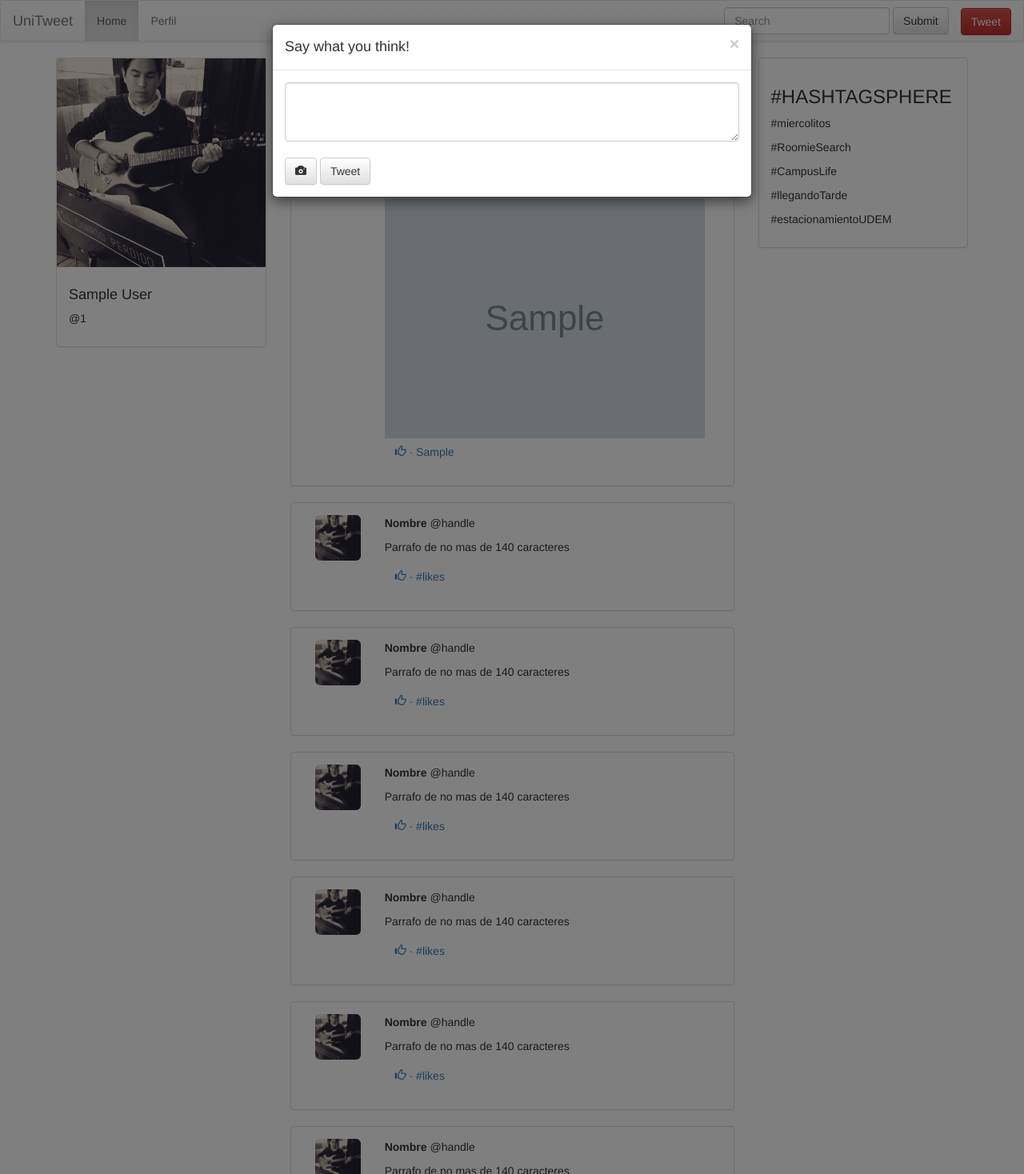
After one commit to CarlosGzz/UniTweet, a PHP site: page /index.php in a window 1280 px wide, after a click on "Tweet". The commit adds this page. Shown: the whole page at 80% size. Run offline with PHP 8.4, Linux system fonts and the light colour scheme; the visitor is signed in with stand-in values (Sample User, id 1); tables that the repository leaves empty or names only in its code hold one stand-in row (values such as "Sample post"); grey boxes marked "Sample" are stand-in pictures; data that the repository does not hold is empty; some libraries are stand-ins or nearby versions.

Commit message:
Carlos Gzz
chingos de cambios ua no me acuerdo

```diff
--- a/Controlador/JS/loginOperaciones.js
+++ b/Controlador/JS/loginOperaciones.js
@@ -13,7 +13,7 @@ $(document).ready(function() {
                 $('#mensaje').show(),
                 $('#mensaje').html('<span class="glyphicon glyphicon-exclamation-sign" aria-hidden="true"></span><span class="sr-only">Error:</span> Usuario o Contraseña Incorrectas');
               }else{
-                window.location = "../../index.html";
+                window.location = "../../index.php";
               }
           }
         });
--- a/Modelo/connect.php
+++ b/Modelo/connect.php
@@ -1,15 +1,13 @@
 <?php
-	$servername = "sehur.me";
-	$username = "root";
-	$password = "V239ecoif";
-	$dbname = "unitweet";
-	echo "hola";
+	$servername = "us-cdbr-iron-east-03.cleardb.net";
+  	$username = "bd6ae5abdbbdd1";
+  	$password = "3fc8f834";
+  	$dbname = "heroku_9591bc77f0cc5ca";
 	// Create connection
 	$db = new mysqli($servername, $username, $password, $dbname);
+	mysqli_connect($servername, $username, $password, $dbname);
 	// Check connection
 	if ($db->connect_error) {
-		die("Connección fallida: Lo sentimos estamos teniendo problemas" . $db->connect_error);
+		die("Connección fallida: Lo sentimos estamos teniendo problemas " . $db->connect_error);
 	}
-
-	echo " hokk";
 ?>
--- a/Vista/tweet.html
+++ b/Vista/tweet.html
@@ -1,9 +1,4 @@
-<!DOCTYPE html>
-<html lang="en">
 
-<head>
-	</head>
-<body>
 	<div class="panel panel-default">
 		<div class="panel-body">
 			<div class="col-xs-2">
@@ -22,5 +17,3 @@
 		</div>
 	</div>
 	<a href="Vista/tweet.html">next page</a>
-</body>
-</html>
--- /dev/null
+++ b/Vista/tweet.php
@@ -0,0 +1,42 @@
+<?php
+	session_start();
+	if(isset($_REQUEST)){
+		$num = $_REQUEST['num']+1;
+		require "../Modelo/connect.php";
+		$data = $db->query("SELECT tweet.id_tweet, tweet.tags,tweet.post, tweet.link_image, tweet.fecha_tweet, tweet.handle, tweet.num_likes, usuario.nombre, usuario.profile_link, usuario.id_universidad FROM tweet LEFT JOIN usuario ON tweet.handle=usuario.handle WHERE usuario.id_universidad = '".$_SESSION['id_universidad']."'ORDER BY fecha_tweet");
+		$tweet = array();
+		while($object = mysqli_fetch_object($data)){
+			$tweet[]=$object;
+		}
+		var_dump($tweet[0]);
+
+?>
+
+<div class="panel panel-default">
+	<div class="panel-body">
+		<div class="col-xs-2">
+			<img src="Vista/profilesuperadmin.jpg" alt="..." class="img-rounded img-responsive" size="auto">
+		</div>
+		<div class="col-sm-10">
+			<p><b><?php echo $tweet[0]->nombre?></b> @<?php echo $tweet[0]->handle?></p>
+			<p><?php echo $tweet[0]->post?> </p>
+			<?php
+				if($tweet[0]->link_image!=" "){
+					echo "<img src='".$tweet[0]->link_image."'";
+				}else{
+					echo "no image";
+				}
+			?>
+			<p>
+				<a href="#" class="btn btn" role="button">
+					<span class="glyphicon glyphicon-thumbs-up" aria-hidden="true"></span> · <?php echo $tweet[0]->num_likes?>
+				</a>
+				<!--SI EL POST ES TUYO PONER UN BOTON PARA BORRAR<a href="#" class="btn btn-default" role="button">borrar</a>-->
+			</p>
+		</div>
+	</div>
+</div>
+<a href="Vista/tweet.html?num=<?php echo $num+1;?>">next page</a>
+<?php
+	}
+?>
--- /dev/null
+++ b/index.php
@@ -0,0 +1,228 @@
+<?php
+
+    session_start();
+
+    function tweet(){
+        if(isset($_POST)){
+            if ($_POST['text']) {
+                require "Modelo/connect.php";
+                $post = $_POST['text'];
+                $tags = $_POST['text'];
+                $handle = $_SESSION['handle'];
+                if(isset($_POST['image'])){
+                    $link_image = $_POST['image'];
+                }else{
+                    $link_image=" ";
+                }
+                date_default_timezone_set("Mexico/Nuevo_Leon");
+                $fecha = date("Y-m-d H:i:s");
+                $sql = "INSERT INTO tweet
+                      (tags, post, link_image, fecha_tweet, handle, num_likes)
+                      VALUES
+                      ('$tags', '$post', '$link_image', '$fecha', '$handle', '0')";
+                if ($db->query($sql) === TRUE) {
+                    echo "<script> alert('tweet post correcto')</script>";
+                } else {
+                    echo "Error: " . $sql . "<br>" . $db->error;
+                }
+                $db->close();
+            }
+        }
+    }
+
+    if(isset($_SESSION)){
+        if($_SESSION["validacion"] == 1){
+            if(isset($_POST)){
+                if (isset($_POST['text'])) {
+                    tweet();
+                }
+            }
+
+
+
+
+?>
+<!DOCTYPE html>
+<html lang="en">
+
+<head>
+    <meta http-equiv="Content-Type" content="text/html; charset=UTF-8">
+    <!-- Meta, title, CSS, favicons, etc. -->
+    <meta charset="utf-8">
+    <meta http-equiv="X-UA-Compatible" content="IE=edge">
+    <meta name="viewport" content="width=device-width, initial-scale=1">
+    <meta name="description" content="Pagina Inicial de UniTweet">
+    <meta name="author" content="UNITEAM">
+
+    <title>UNITweet</title>
+
+    <!-- Bootstrap core CSS -->
+
+    <!-- Latest compiled and minified CSS -->
+    <link rel="stylesheet" href="https://maxcdn.bootstrapcdn.com/bootstrap/3.3.6/css/bootstrap.min.css" integrity="sha384-1q8mTJOASx8j1Au+a5WDVnPi2lkFfwwEAa8hDDdjZlpLegxhjVME1fgjWPGmkzs7" crossorigin="anonymous">
+
+    <!-- Optional theme -->
+    <link rel="stylesheet" href="https://maxcdn.bootstrapcdn.com/bootstrap/3.3.6/css/bootstrap-theme.min.css" integrity="sha384-fLW2N01lMqjakBkx3l/M9EahuwpSfeNvV63J5ezn3uZzapT0u7EYsXMjQV+0En5r" crossorigin="anonymous">
+
+    <style type="text/css">
+        .btn-file {
+            position: relative;
+            overflow: hidden;
+        }
+        .btn-file input[type=file] {
+            position: absolute;
+            top: 0;
+            right: 0;
+            min-width: 100%;
+            min-height: 100%;
+            font-size: 100px;
+            text-align: right;
+            filter: alpha(opacity=0);
+            opacity: 0;
+            outline: none;
+            background: white;
+            cursor: inherit;
+            display: block;
+        }
+    </style>
+</head>
+<body>
+    <!--NAVBAR-->
+    <nav class="navbar navbar-default">
+      <div class="container-fluid">
+        <!-- Brand and toggle get grouped for better mobile display -->
+        <div class="navbar-header">
+          <button type="button" class="navbar-toggle collapsed" data-toggle="collapse" data-target="#bs-example-navbar-collapse-1" aria-expanded="false">
+            <span class="sr-only">Toggle navigation</span>
+            <span class="icon-bar"></span>
+            <span class="icon-bar"></span>
+            <span class="icon-bar"></span>
+          </button>
+          <a class="navbar-brand" href="#">UniTweet</a>
+        </div>
+
+        <!-- Collect the nav links, forms, and other content for toggling -->
+        <div class="collapse navbar-collapse" id="bs-example-navbar-collapse-1">
+          <ul class="nav navbar-nav">
+            <li class="active"><a href="#">Home <span class="sr-only">(current)</span></a></li>
+            <li><a href="#">Perfil</a></li>
+          </ul>
+
+            <button type="button" class="btn btn-danger navbar-right  bajar" data-toggle="modal" data-target="#myModal">Tweet</button>
+
+          <style>
+          .bajar{
+            margin-top: 9px;
+          }
+          </style>
+          <form class="navbar-form navbar-right" role="search">
+            <div class="form-group">
+              <input type="text" class="form-control" placeholder="Search">
+            </div>
+            <button type="submit" class="btn btn-default">Submit</button>
+          </form>
+        </div><!-- /.navbar-collapse -->
+      </div><!-- /.container-fluid -->
+    </nav>
+
+    <!--CONTENT-->
+    <div class="container">
+        <div class ="row">
+            <!--Perfil-->
+            <div class="col-sm-3">
+                <div class="panel panel-default">
+                    <div class="panel-header">
+                         <img src="Vista/profilesuperadmin.jpg" alt="..." class=" img-responsive" size="auto">
+                    </div>
+                    <div class="panel-body">
+                        <h4><?php echo $_SESSION['nom']?> </h4>
+                        <p>@<?php echo $_SESSION['handle']?></p>
+                    </div>
+                </div>
+            </div>
+            <!--/Perfil-->
+
+            <!--Tweets-->
+            <div class="col-md-6">
+                <div class="scroll">
+                    <a href="Vista/tweet.php?num=0">next page</a>
+                </div>
+            </div>
+            <!--/Tweets-->
+
+            <!--Hashtags-->
+            <div class="col-md-3">
+                <div class="panel panel-default">
+                    <div class="panel-body">
+                        <h3>#HASHTAGSPHERE</h3>
+                        <p>#miercolitos</p>
+                        <p>#RoomieSearch</p>
+                        <p>#CampusLife</p>
+                        <p>#llegandoTarde</p>
+                        <p>#estacionamientoUDEM</p>
+
+                    </div>
+                </div>
+            </div>
+            <!--/Hashtags-->
+        </div>
+    </div>
+    <!--/CONTENT-->
+
+
+    <!-- Tweet Modal -->
+    <div class="modal fade" id="myModal" role="dialog">
+        <div class="modal-dialog">
+
+            <!-- Modal content-->
+            <div class="modal-content">
+                <div class="modal-header">
+                    <button type="button" class="close" data-dismiss="modal">&times;</button>
+                    <h4 class="modal-title">Say what you think!</h4>
+                </div>
+                <div class="modal-body">
+                    <form action="index.php" method="post">
+                        <textarea class="form-control" id="text" name="text" rows="3"></textarea>
+                        <br>
+                        <button type="button" class="btn btn-default btn-file">
+                            <span  class="glyphicon glyphicon-camera" aria-hidden="true"></span>
+
+                                <input type="file" name="photo" id="photo">
+
+                        </button>
+                        <button type="submit" id="tweet" class="btn btn-default" >Tweet</button>
+                    </form>
+                </div>
+            </div>
+            <!-- /Modal content-->
+        </div>
+    </div>
+    <!-- /Tweet Modal -->
+
+
+</body>
+    <!-- Placed at the end of the document so the pages load faster -->
+    <script src="https://ajax.googleapis.com/ajax/libs/jquery/1.11.3/jquery.min.js"></script>
+    <!-- Latest compiled and minified JavaScript -->
+    <script src="https://maxcdn.bootstrapcdn.com/bootstrap/3.3.6/js/bootstrap.min.js" integrity="sha384-0mSbJDEHialfmuBBQP6A4Qrprq5OVfW37PRR3j5ELqxss1yVqOtnepnHVP9aJ7xS" crossorigin="anonymous"></script>
+    <!-- Jscroll JavaScript -->
+    <script src="Controlador/JScroll/jquery.jscroll.min.js" /></script>
+    <script src="Controlador/JScroll/jquery.jscroll.js" /></script>
+    <script type="text/javascript">
+      $(document).ready(function() {
+        $('.scroll').jscroll({
+          autoTrigger: true,
+          padding: 1
+        })
+      });
+    </script>
+    <!-- /Jscroll JavaScript -->
+</html>
+<?php
+            }else{
+                header("Location: Vista/Login");
+            }
+    }else{
+        header("Location: Vista/Login");
+    }
+?>
```
Also changed, not shown: Controlador/tweet.php (added, +7 -0 lines), Modelo/conexion.php (+11 -15 lines), Vista/Login/index.php (+35 -4 lines), Vista/Login/registrarUniversidad2.php (added, +20 -0 lines), index.html (deleted, +0 -131 lines).
